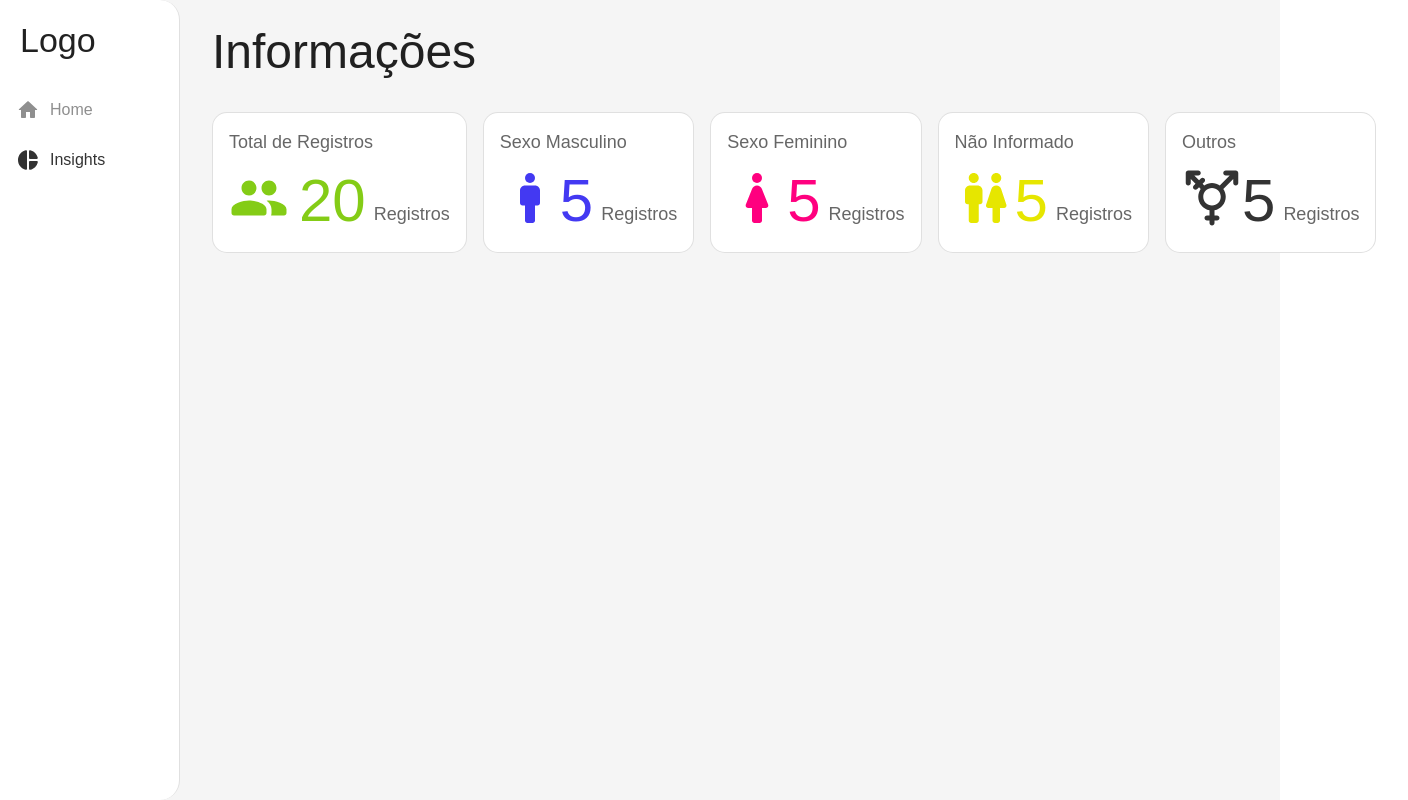
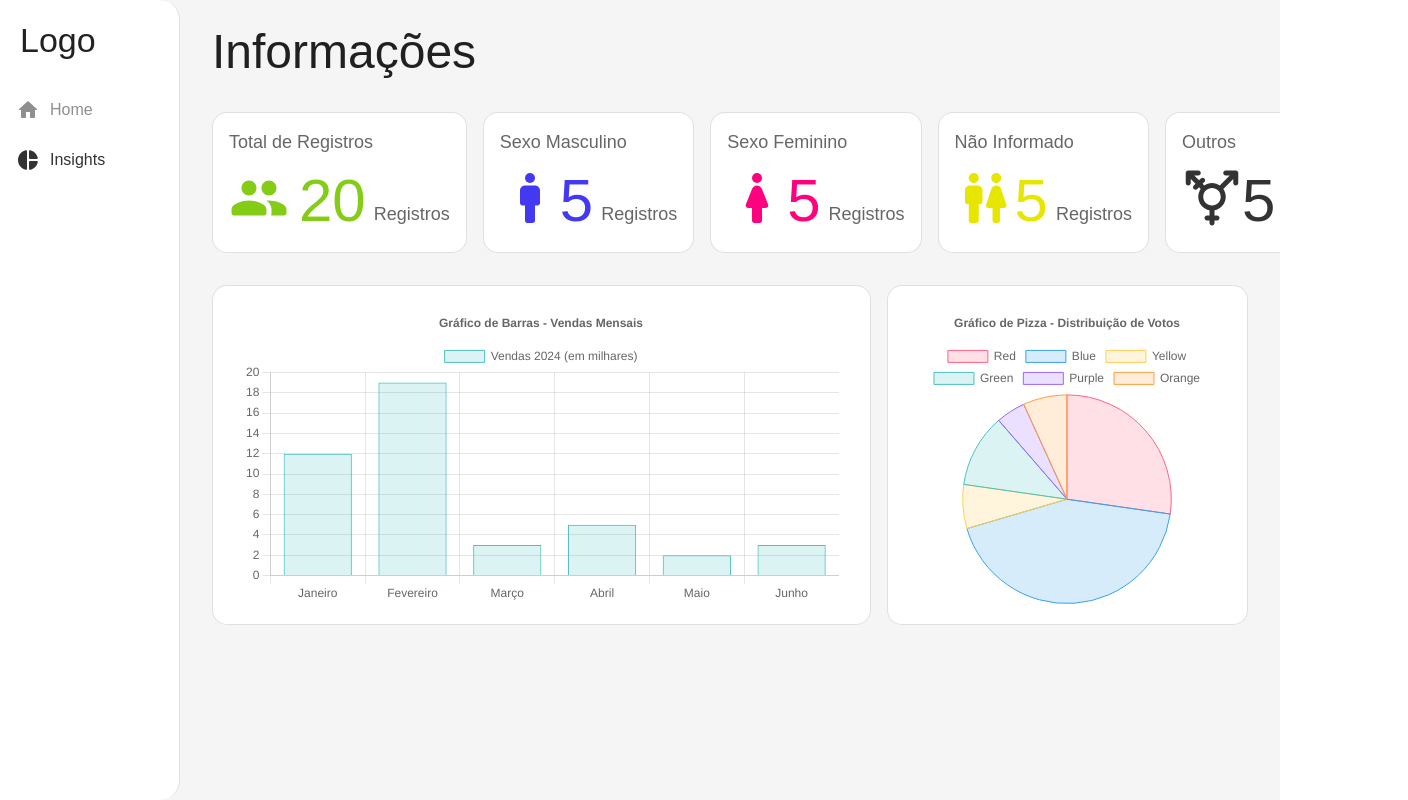
Before and after one commit to AwdreyCandido/user-manager-client, a React (Vite) app: page /dashboard/insights in a window 1280 px wide. Shown: the whole page, 1408 px wide, since content can reach past the window. Built offline with nearby package versions, Linux system fonts and the light colour scheme.

Commit message:
feat: implementing react charts scaffold

```diff
--- a/package.json
+++ b/package.json
@@ -16,7 +16,9 @@
     "@fontsource/roboto": "^5.0.13",
     "@mui/icons-material": "^5.16.4",
     "@mui/material": "^5.16.4",
+    "chart.js": "^4.4.3",
     "react": "^18.3.1",
+    "react-chartjs-2": "^5.2.0",
     "react-dom": "^18.3.1",
     "react-router-dom": "^6.25.1"
   },
--- /dev/null
+++ b/src/components/charts/BarChart.tsx
@@ -0,0 +1,51 @@
+import { Bar } from "react-chartjs-2";
+import {
+  Chart as ChartJS,
+  CategoryScale,
+  LinearScale,
+  BarElement,
+  Title,
+  Tooltip,
+  Legend,
+} from "chart.js";
+
+ChartJS.register(
+  CategoryScale,
+  LinearScale,
+  BarElement,
+  Title,
+  Tooltip,
+  Legend
+);
+
+const BarChart = () => {
+  const data = {
+    labels: ["Janeiro", "Fevereiro", "Março", "Abril", "Maio", "Junho"],
+    datasets: [
+      {
+        label: "Vendas 2024 (em milhares)",
+        data: [12, 19, 3, 5, 2, 3],
+        backgroundColor: "rgba(75, 192, 192, 0.2)",
+        borderColor: "rgba(75, 192, 192, 1)",
+        borderWidth: 1,
+      },
+    ],
+  };
+
+  const options = {
+    responsive: true,
+    plugins: {
+      legend: {
+        position: "top",
+      },
+      title: {
+        display: true,
+        text: "Gráfico de Barras - Vendas Mensais",
+      },
+    },
+  };
+
+  return <Bar data={data} options={options} />;
+};
+
+export default BarChart;
--- /dev/null
+++ b/src/components/charts/PieChart.tsx
@@ -0,0 +1,51 @@
+import React from "react";
+import { Pie } from "react-chartjs-2";
+import { Chart as ChartJS, ArcElement, Tooltip, Legend } from "chart.js";
+
+ChartJS.register(ArcElement, Tooltip, Legend);
+
+const PieChart = () => {
+  const data = {
+    labels: ["Red", "Blue", "Yellow", "Green", "Purple", "Orange"],
+    datasets: [
+      {
+        label: "# of Votes",
+        data: [12, 19, 3, 5, 2, 3],
+        backgroundColor: [
+          "rgba(255, 99, 132, 0.2)",
+          "rgba(54, 162, 235, 0.2)",
+          "rgba(255, 206, 86, 0.2)",
+          "rgba(75, 192, 192, 0.2)",
+          "rgba(153, 102, 255, 0.2)",
+          "rgba(255, 159, 64, 0.2)",
+        ],
+        borderColor: [
+          "rgba(255, 99, 132, 1)",
+          "rgba(54, 162, 235, 1)",
+          "rgba(255, 206, 86, 1)",
+          "rgba(75, 192, 192, 1)",
+          "rgba(153, 102, 255, 1)",
+          "rgba(255, 159, 64, 1)",
+        ],
+        borderWidth: 1,
+      },
+    ],
+  };
+
+  const options = {
+    responsive: true,
+    plugins: {
+      legend: {
+        position: "top",
+      },
+      title: {
+        display: true,
+        text: "Gráfico de Pizza - Distribuição de Votos",
+      },
+    },
+  };
+
+  return <Pie data={data} options={options} />;
+};
+
+export default PieChart;
--- a/src/components/layout/Layout.tsx
+++ b/src/components/layout/Layout.tsx
@@ -7,12 +7,13 @@ const Layout: React.FC<{ children: JSX.Element }> = ({ children }) => {
       <Sidebar />
       <Box
         style={{
-          height: "100vh",
+          minHeight: "100vh",
           width: "100%",
           display: "flex",
         }}
         paddingX={4}
         paddingY={3}
+        sx={{overflowY: 'auto'}}
       >
         {children}
       </Box>
--- a/src/pages/dashboard/insights/InsightsPage.tsx
+++ b/src/pages/dashboard/insights/InsightsPage.tsx
@@ -1,6 +1,8 @@
+import BarChart from "../../../components/charts/BarChart";
+import PieChart from "../../../components/charts/PieChart";
 import InformativeCards from "../../../components/informative-cards/InformativeCards";
 import Layout from "../../../components/layout/Layout";
-import { Typography, Box } from "@mui/material";
+import { Typography, Box, Card, CardContent } from "@mui/material";
 
 const InsightsPage = () => {
   return (
@@ -11,6 +13,20 @@ const InsightsPage = () => {
         </Typography>
 
         <InformativeCards />
+        <Box display="flex" gap={2} mt={4}>
+          <Card
+            style={{ width: "100%", borderRadius: 15, padding: "20px 30px", flex: 2 }}
+            variant="outlined"
+          >
+            <BarChart />
+          </Card>
+          <Card
+            style={{ width: "400px", borderRadius: 15, padding: "20px 30px", flex: 1 }}
+            variant="outlined"
+          >
+            <PieChart />
+          </Card>
+        </Box>
       </Box>
     </Layout>
   );
```
Also changed, not shown: 1 other file (tests, documents, lock files or other folders).
